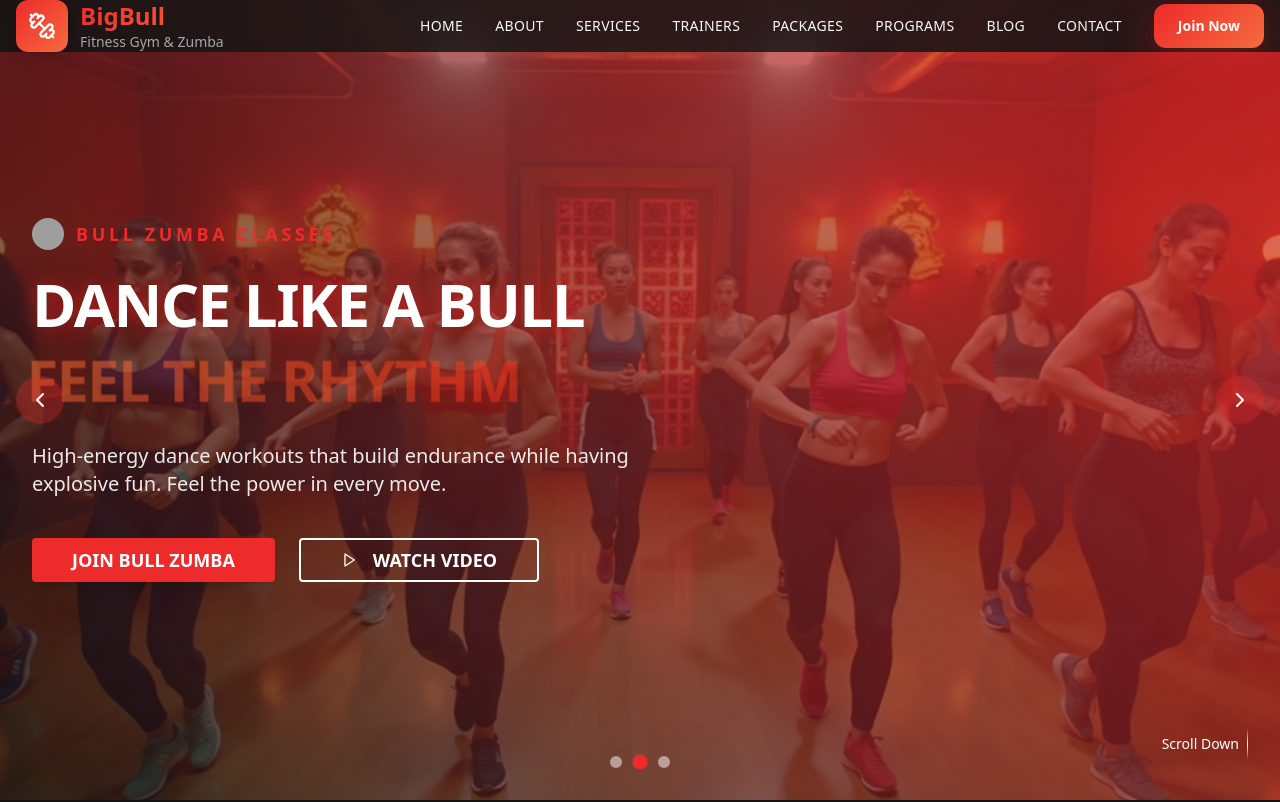
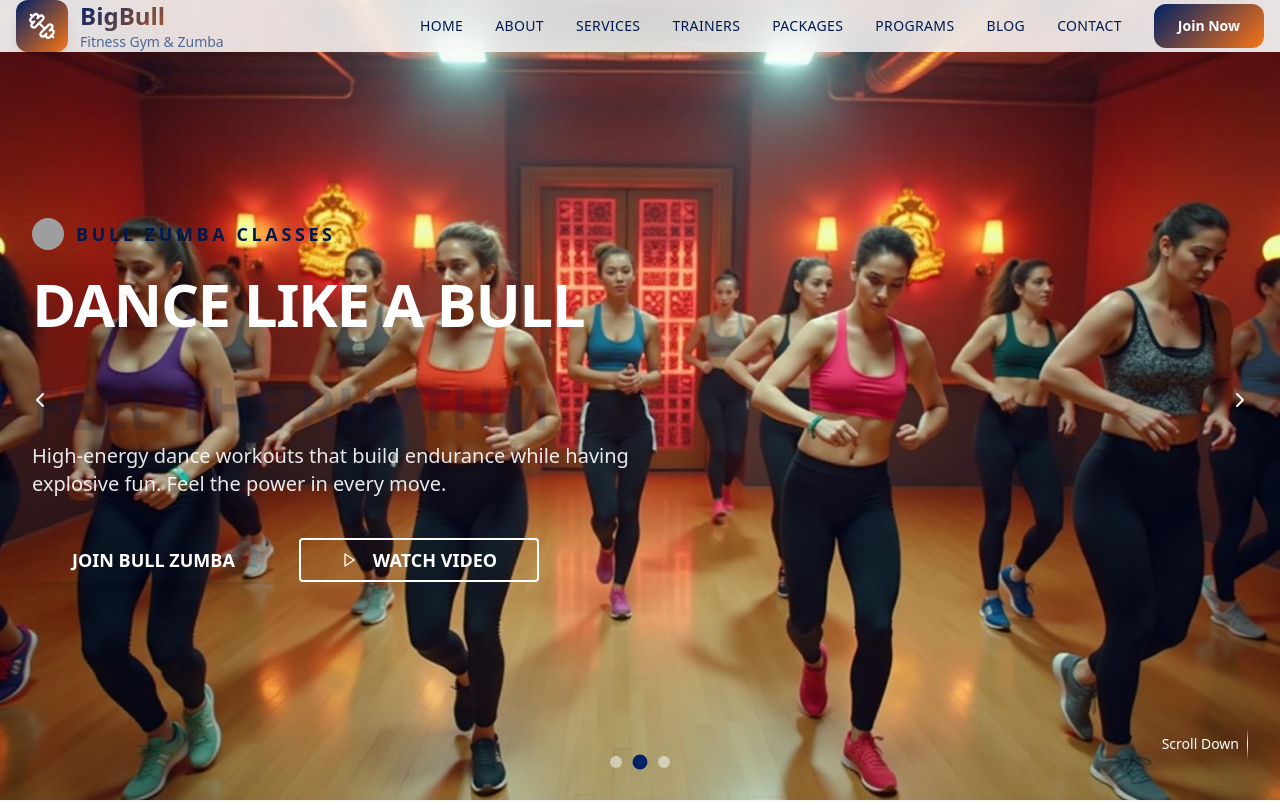
Before and after one commit to sameer-18sp/bigbull-fit-forge, a React (Vite) app: page / in a window 1280 px wide. Shown: the top 802 px of the page. Built offline with nearby package versions, Linux system fonts and the light colour scheme; grey boxes are pictures that could not be loaded.

Commit message:
Update color palette
Implement new color scheme with deep navy blue, vibrant orange, lime green, light gray, and peach accent. The palette aims for an energetic yet inviting feel, balancing professionalism with approachability.

```diff
--- a/src/index.css
+++ b/src/index.css
@@ -2,76 +2,76 @@
 @tailwind components;
 @tailwind utilities;
 
-/* BigBull Fitness Design System - Powerful Bull Theme
-Red Bull dominance with black/silver accents. All colors MUST be HSL.
+/* Energetic Gym Design System - Vibrant & Welcoming
+Navy authority, Orange energy, Lime growth, Light gray balance, Peach warmth
 */
 
 @layer base {
   :root {
-    /* Base colors - Dark bull theme */
-    --background: 0 0% 8%;
-    --foreground: 0 0% 98%;
+    /* Base colors - Clean modern theme */
+    --background: 0 0% 98%;
+    --foreground: 220 100% 15%;
 
     /* Card system */
-    --card: 0 0% 12%;
-    --card-foreground: 0 0% 95%;
+    --card: 0 0% 100%;
+    --card-foreground: 220 100% 15%;
 
-    --popover: 0 0% 10%;
-    --popover-foreground: 0 0% 95%;
+    --popover: 0 0% 100%;
+    --popover-foreground: 220 100% 15%;
 
-    /* Brand colors - Bull Power Theme */
-    --primary: 0 85% 55%; /* Bull Red */
+    /* Primary - Deep Navy for Authority */
+    --primary: 220 100% 20%; /* Deep Navy */
     --primary-foreground: 0 0% 98%;
-    --primary-glow: 0 85% 65%;
+    --primary-light: 220 80% 35%;
 
-    /* Secondary - Silver/Steel accents */
-    --secondary: 0 0% 75%;
-    --secondary-foreground: 0 0% 8%;
+    /* Secondary - Light Gray for Balance */
+    --secondary: 220 10% 85%;
+    --secondary-foreground: 220 100% 15%;
 
-    /* Bull Power Theme - Enhanced Colors */
-    --bull-red: 0 85% 55%; /* Dominant Red */
-    --bull-crimson: 0 88% 45%; /* Deep Crimson */
-    --bull-fire: 15 90% 60%; /* Fire Orange */
-    --bull-gold: 42 95% 55%; /* Gold Accent */
-    --bull-bronze: 30 80% 45%; /* Bronze */
-    --bull-silver: 0 0% 75%; /* Steel Silver */
-    --bull-dark: 0 0% 8%; /* Deep Black */
-    --bull-gray: 0 0% 25%; /* Iron Gray */
-    --bull-blood: 0 75% 45%; /* Dark Red */
-    --bull-ember: 10 80% 50%; /* Glowing Ember */
-    --bull-steel: 210 10% 60%; /* Steel Blue */
+    /* Energetic Gym Color Palette */
+    --gym-navy: 220 100% 20%; /* Deep Navy - Authority & Trust */
+    --gym-navy-light: 220 80% 35%; /* Lighter Navy */
+    --gym-orange: 25 95% 53%; /* Vibrant Orange - Energy & Motivation */
+    --gym-orange-light: 25 90% 65%; /* Lighter Orange */
+    --gym-lime: 80 60% 50%; /* Fresh Lime Green - Growth & Renewal */
+    --gym-lime-light: 80 50% 65%; /* Lighter Lime */
+    --gym-peach: 15 85% 75%; /* Gentle Peach - Approachability */
+    --gym-peach-light: 15 80% 85%; /* Lighter Peach */
+    --gym-gray: 220 10% 85%; /* Light Gray - Balance & Clarity */
+    --gym-gray-dark: 220 15% 70%; /* Darker Gray */
+    --gym-charcoal: 220 25% 25%; /* Charcoal for depth */
 
     /* Muted tones */
-    --muted: 0 0% 20%;
-    --muted-foreground: 0 0% 65%;
+    --muted: 220 10% 92%;
+    --muted-foreground: 220 30% 45%;
 
-    --accent: 0 85% 55%;
+    --accent: 25 95% 53%;
     --accent-foreground: 0 0% 98%;
 
-    --destructive: 0 84.2% 60.2%;
+    --destructive: 0 84% 60%;
     --destructive-foreground: 0 0% 98%;
 
-    --border: 0 0% 25%;
-    --input: 0 0% 20%;
-    --ring: 0 85% 55%;
+    --border: 220 10% 88%;
+    --input: 220 10% 92%;
+    --ring: 25 95% 53%;
 
-    /* Bull Power Gradients - Enhanced */
-    --gradient-hero: linear-gradient(135deg, hsl(var(--bull-red)), hsl(var(--bull-fire)));
-    --gradient-power: linear-gradient(45deg, hsl(var(--bull-dark)), hsl(var(--bull-red)));
-    --gradient-bull: linear-gradient(135deg, hsl(var(--bull-red)), hsl(var(--bull-blood)));
-    --gradient-fire: linear-gradient(135deg, hsl(var(--bull-fire)), hsl(var(--bull-crimson)));
-    --gradient-gold: linear-gradient(135deg, hsl(var(--bull-gold)), hsl(var(--bull-bronze)));
-    --gradient-steel: linear-gradient(135deg, hsl(var(--bull-steel)), hsl(var(--bull-silver)));
-    --gradient-ember: linear-gradient(135deg, hsl(var(--bull-ember)), hsl(var(--bull-red)));
+    /* Energetic Gradients - Modern & Vibrant */
+    --gradient-hero: linear-gradient(135deg, hsl(var(--gym-navy)), hsl(var(--gym-orange)));
+    --gradient-energy: linear-gradient(45deg, hsl(var(--gym-orange)), hsl(var(--gym-lime)));
+    --gradient-growth: linear-gradient(135deg, hsl(var(--gym-lime)), hsl(var(--gym-peach)));
+    --gradient-warmth: linear-gradient(135deg, hsl(var(--gym-peach)), hsl(var(--gym-orange-light)));
+    --gradient-balance: linear-gradient(135deg, hsl(var(--gym-gray)), hsl(var(--gym-peach-light)));
+    --gradient-authority: linear-gradient(135deg, hsl(var(--gym-navy)), hsl(var(--gym-navy-light)));
+    --gradient-motivation: linear-gradient(135deg, hsl(var(--gym-orange)), hsl(var(--gym-orange-light)));
     --gradient-subtle: linear-gradient(180deg, hsl(var(--background)), hsl(var(--card)));
 
-    /* Bull Shadows - Enhanced */
-    --shadow-glow: 0 0 30px hsl(var(--bull-red) / 0.4);
-    --shadow-power: 0 10px 40px hsl(var(--bull-red) / 0.3);
-    --shadow-fire: 0 0 50px hsl(var(--bull-fire) / 0.4);
-    --shadow-gold: 0 0 25px hsl(var(--bull-gold) / 0.3);
-    --shadow-steel: 0 5px 20px hsl(var(--bull-silver) / 0.2);
-    --shadow-intense: 0 20px 60px hsl(var(--bull-red) / 0.5);
+    /* Modern Shadows - Energetic yet Professional */
+    --shadow-glow: 0 0 30px hsl(var(--gym-orange) / 0.3);
+    --shadow-energy: 0 10px 40px hsl(var(--gym-orange) / 0.2);
+    --shadow-growth: 0 0 25px hsl(var(--gym-lime) / 0.3);
+    --shadow-warmth: 0 0 20px hsl(var(--gym-peach) / 0.4);
+    --shadow-authority: 0 5px 20px hsl(var(--gym-navy) / 0.15);
+    --shadow-elevated: 0 20px 60px hsl(var(--gym-navy) / 0.1);
 
     /* Advanced Animations */
     --transition-power: all 0.4s cubic-bezier(0.25, 0.8, 0.25, 1);
@@ -148,125 +148,148 @@ Red Bull dominance with black/silver accents. All colors MUST be HSL.
 }
 
 @layer components {
-  /* Advanced Bull Animations */
-  .animate-bull-charge {
-    animation: bull-charge 0.8s cubic-bezier(0.25, 0.46, 0.45, 0.94);
+  /* Energetic Gym Animations */
+  .animate-energy-pulse {
+    animation: energy-pulse 0.8s cubic-bezier(0.25, 0.46, 0.45, 0.94);
   }
 
-  .animate-power-pulse {
-    animation: power-pulse 2s ease-in-out infinite;
+  .animate-motivation-glow {
+    animation: motivation-glow 2s ease-in-out infinite;
   }
 
-  .animate-fire-glow {
-    animation: fire-glow 1.5s ease-in-out infinite alternate;
+  .animate-growth-wave {
+    animation: growth-wave 1.5s ease-in-out infinite alternate;
   }
 
-  .animate-steel-shine {
-    animation: steel-shine 2s linear infinite;
+  .animate-balance-float {
+    animation: balance-float 3s ease-in-out infinite;
   }
 
-  .hover-lift {
+  .hover-energize {
     transition: var(--transition-power);
   }
 
-  .hover-lift:hover {
-    transform: translateY(-8px) scale(1.02);
-    filter: drop-shadow(var(--shadow-intense));
+  .hover-energize:hover {
+    transform: translateY(-6px) scale(1.02);
+    filter: drop-shadow(var(--shadow-elevated));
   }
 
-  .bull-card-hover {
+  .gym-card-hover {
     transition: var(--transition-bounce);
     position: relative;
     overflow: hidden;
   }
 
-  .bull-card-hover::before {
+  .gym-card-hover::before {
     content: '';
     position: absolute;
     top: -50%;
     left: -50%;
     width: 200%;
     height: 200%;
-    background: linear-gradient(45deg, transparent, hsl(var(--bull-gold) / 0.1), transparent);
+    background: linear-gradient(45deg, transparent, hsl(var(--gym-orange) / 0.1), transparent);
     transform: rotate(45deg);
     transition: all 0.5s;
     opacity: 0;
   }
 
-  .bull-card-hover:hover::before {
-    animation: shimmer 1.5s ease-in-out;
+  .gym-card-hover:hover::before {
+    animation: energy-shimmer 1.5s ease-in-out;
     opacity: 1;
   }
 
-  .bull-card-hover:hover {
-    transform: translateY(-12px) rotateX(5deg);
-    box-shadow: var(--shadow-fire);
+  .gym-card-hover:hover {
+    transform: translateY(-8px) rotateY(2deg);
+    box-shadow: var(--shadow-energy);
   }
 
-  /* Text Animations */
-  .text-glow {
-    text-shadow: 0 0 20px hsl(var(--bull-red) / 0.5);
-  }
-
-  .text-fire {
-    background: var(--gradient-fire);
+  /* Gradient Text Effects */
+  .text-energy {
+    background: var(--gradient-energy);
     -webkit-background-clip: text;
     -webkit-text-fill-color: transparent;
     background-clip: text;
   }
 
-  .text-gold {
-    background: var(--gradient-gold);
+  .text-growth {
+    background: var(--gradient-growth);
     -webkit-background-clip: text;
     -webkit-text-fill-color: transparent;
     background-clip: text;
   }
+
+  .text-warmth {
+    background: var(--gradient-warmth);
+    -webkit-background-clip: text;
+    -webkit-text-fill-color: transparent;
+    background-clip: text;
+  }
+
+  .text-authority {
+    background: var(--gradient-authority);
+    -webkit-background-clip: text;
+    -webkit-text-fill-color: transparent;
+    background-clip: text;
+  }
+
+  /* Glow Effects */
+  .glow-orange {
+    text-shadow: 0 0 20px hsl(var(--gym-orange) / 0.4);
+  }
+
+  .glow-lime {
+    text-shadow: 0 0 15px hsl(var(--gym-lime) / 0.4);
+  }
+
+  .glow-peach {
+    text-shadow: 0 0 12px hsl(var(--gym-peach) / 0.5);
+  }
 }
 
 @layer utilities {
-  @keyframes bull-charge {
+  @keyframes energy-pulse {
     0% {
-      transform: translateX(-100px) scale(0.8);
+      transform: translateY(-20px) scale(0.95);
       opacity: 0;
     }
     60% {
-      transform: translateX(20px) scale(1.05);
-      opacity: 0.8;
+      transform: translateY(5px) scale(1.02);
+      opacity: 0.9;
     }
     100% {
-      transform: translateX(0) scale(1);
+      transform: translateY(0) scale(1);
       opacity: 1;
     }
   }
 
-  @keyframes power-pulse {
+  @keyframes motivation-glow {
     0%, 100% {
-      box-shadow: 0 0 20px hsl(var(--bull-red) / 0.3);
+      box-shadow: 0 0 20px hsl(var(--gym-orange) / 0.3);
     }
     50% {
-      box-shadow: 0 0 40px hsl(var(--bull-red) / 0.6), 0 0 60px hsl(var(--bull-fire) / 0.4);
+      box-shadow: 0 0 40px hsl(var(--gym-orange) / 0.6), 0 0 60px hsl(var(--gym-lime) / 0.4);
     }
   }
 
-  @keyframes fire-glow {
+  @keyframes growth-wave {
     0% {
-      filter: brightness(1) saturate(1);
+      filter: brightness(1) saturate(1) hue-rotate(0deg);
     }
     100% {
-      filter: brightness(1.2) saturate(1.3);
+      filter: brightness(1.1) saturate(1.2) hue-rotate(5deg);
     }
   }
 
-  @keyframes steel-shine {
-    0% {
-      background-position: -200% 0;
+  @keyframes balance-float {
+    0%, 100% {
+      transform: translateY(0px);
     }
-    100% {
-      background-position: 200% 0;
+    50% {
+      transform: translateY(-10px);
     }
   }
 
-  @keyframes shimmer {
+  @keyframes energy-shimmer {
     0% {
       transform: translateX(-100%) translateY(-100%) rotate(45deg);
     }
@@ -274,4 +297,26 @@ Red Bull dominance with black/silver accents. All colors MUST be HSL.
       transform: translateX(100%) translateY(100%) rotate(45deg);
     }
   }
+
+  @keyframes warmth-pulse {
+    0%, 100% {
+      transform: scale(1);
+      opacity: 1;
+    }
+    50% {
+      transform: scale(1.05);
+      opacity: 0.8;
+    }
+  }
+
+  @keyframes authority-slide {
+    0% {
+      transform: translateX(-30px);
+      opacity: 0;
+    }
+    100% {
+      transform: translateX(0);
+      opacity: 1;
+    }
+  }
 }
--- a/tailwind.config.ts
+++ b/tailwind.config.ts
@@ -33,18 +33,18 @@ export default {
 					DEFAULT: 'hsl(var(--secondary))',
 					foreground: 'hsl(var(--secondary-foreground))'
 				},
-				bull: {
-					red: 'hsl(var(--bull-red))',
-					crimson: 'hsl(var(--bull-crimson))',
-					fire: 'hsl(var(--bull-fire))',
-					gold: 'hsl(var(--bull-gold))',
-					bronze: 'hsl(var(--bull-bronze))',
-					silver: 'hsl(var(--bull-silver))',
-					dark: 'hsl(var(--bull-dark))',
-					gray: 'hsl(var(--bull-gray))',
-					blood: 'hsl(var(--bull-blood))',
-					ember: 'hsl(var(--bull-ember))',
-					steel: 'hsl(var(--bull-steel))'
+				gym: {
+					navy: 'hsl(var(--gym-navy))',
+					'navy-light': 'hsl(var(--gym-navy-light))',
+					orange: 'hsl(var(--gym-orange))',
+					'orange-light': 'hsl(var(--gym-orange-light))',
+					lime: 'hsl(var(--gym-lime))',
+					'lime-light': 'hsl(var(--gym-lime-light))',
+					peach: 'hsl(var(--gym-peach))',
+					'peach-light': 'hsl(var(--gym-peach-light))',
+					gray: 'hsl(var(--gym-gray))',
+					'gray-dark': 'hsl(var(--gym-gray-dark))',
+					charcoal: 'hsl(var(--gym-charcoal))'
 				},
 				destructive: {
 					DEFAULT: 'hsl(var(--destructive))',
@@ -88,21 +88,21 @@ export default {
 			},
 			backgroundImage: {
 				'gradient-hero': 'var(--gradient-hero)',
-				'gradient-power': 'var(--gradient-power)',
-				'gradient-fire': 'var(--gradient-fire)',
-				'gradient-gold': 'var(--gradient-gold)',
-				'gradient-bull': 'var(--gradient-bull)',
-				'gradient-steel': 'var(--gradient-steel)',
-				'gradient-ember': 'var(--gradient-ember)',
+				'gradient-energy': 'var(--gradient-energy)',
+				'gradient-growth': 'var(--gradient-growth)',
+				'gradient-warmth': 'var(--gradient-warmth)',
+				'gradient-balance': 'var(--gradient-balance)',
+				'gradient-authority': 'var(--gradient-authority)',
+				'gradient-motivation': 'var(--gradient-motivation)',
 				'gradient-subtle': 'var(--gradient-subtle)'
 			},
 			boxShadow: {
 				'glow': 'var(--shadow-glow)',
-				'power': 'var(--shadow-power)',
-				'fire': 'var(--shadow-fire)',
-				'gold': 'var(--shadow-gold)',
-				'steel': 'var(--shadow-steel)',
-				'intense': 'var(--shadow-intense)'
+				'energy': 'var(--shadow-energy)',
+				'growth': 'var(--shadow-growth)',
+				'warmth': 'var(--shadow-warmth)',
+				'authority': 'var(--shadow-authority)',
+				'elevated': 'var(--shadow-elevated)'
 			},
 			transitionTimingFunction: {
 				'power': 'var(--transition-power)',
@@ -127,50 +127,70 @@ export default {
 						height: '0'
 					}
 				},
-				'bull-charge': {
+				'energy-pulse': {
 					'0%': {
-						transform: 'translateX(-100px) scale(0.8)',
+						transform: 'translateY(-20px) scale(0.95)',
 						opacity: '0'
 					},
 					'60%': {
-						transform: 'translateX(20px) scale(1.05)',
-						opacity: '0.8'
+						transform: 'translateY(5px) scale(1.02)',
+						opacity: '0.9'
 					},
 					'100%': {
-						transform: 'translateX(0) scale(1)',
+						transform: 'translateY(0) scale(1)',
 						opacity: '1'
 					}
 				},
-				'power-pulse': {
+				'motivation-glow': {
 					'0%, 100%': {
-						boxShadow: '0 0 20px hsl(var(--bull-red) / 0.3)'
+						boxShadow: '0 0 20px hsl(var(--gym-orange) / 0.3)'
 					},
 					'50%': {
-						boxShadow: '0 0 40px hsl(var(--bull-red) / 0.6), 0 0 60px hsl(var(--bull-fire) / 0.4)'
+						boxShadow: '0 0 40px hsl(var(--gym-orange) / 0.6), 0 0 60px hsl(var(--gym-lime) / 0.4)'
 					}
 				},
-				'fire-glow': {
+				'growth-wave': {
 					'0%': {
-						filter: 'brightness(1) saturate(1)'
+						filter: 'brightness(1) saturate(1) hue-rotate(0deg)'
 					},
 					'100%': {
-						filter: 'brightness(1.2) saturate(1.3)'
+						filter: 'brightness(1.1) saturate(1.2) hue-rotate(5deg)'
 					}
 				},
-				'steel-shine': {
-					'0%': {
-						backgroundPosition: '-200% 0'
+				'balance-float': {
+					'0%, 100%': {
+						transform: 'translateY(0px)'
 					},
-					'100%': {
-						backgroundPosition: '200% 0'
+					'50%': {
+						transform: 'translateY(-10px)'
 					}
 				},
-				'shimmer': {
+				'energy-shimmer': {
 					'0%': {
 						transform: 'translateX(-100%) translateY(-100%) rotate(45deg)'
 					},
 					'100%': {
 						transform: 'translateX(100%) translateY(100%) rotate(45deg)'
+					}
+				},
+				'warmth-pulse': {
+					'0%, 100%': {
+						transform: 'scale(1)',
+						opacity: '1'
+					},
+					'50%': {
+						transform: 'scale(1.05)',
+						opacity: '0.8'
+					}
+				},
+				'authority-slide': {
+					'0%': {
+						transform: 'translateX(-30px)',
+						opacity: '0'
+					},
+					'100%': {
+						transform: 'translateX(0)',
+						opacity: '1'
 					}
 				},
 				'float': {
@@ -181,11 +201,13 @@ export default {
 			animation: {
 				'accordion-down': 'accordion-down 0.2s ease-out',
 				'accordion-up': 'accordion-up 0.2s ease-out',
-				'bull-charge': 'bull-charge 0.8s cubic-bezier(0.25, 0.46, 0.45, 0.94)',
-				'power-pulse': 'power-pulse 2s ease-in-out infinite',
-				'fire-glow': 'fire-glow 1.5s ease-in-out infinite alternate',
-				'steel-shine': 'steel-shine 2s linear infinite',
-				'shimmer': 'shimmer 1.5s ease-in-out',
+				'energy-pulse': 'energy-pulse 0.8s cubic-bezier(0.25, 0.46, 0.45, 0.94)',
+				'motivation-glow': 'motivation-glow 2s ease-in-out infinite',
+				'growth-wave': 'growth-wave 1.5s ease-in-out infinite alternate',
+				'balance-float': 'balance-float 3s ease-in-out infinite',
+				'energy-shimmer': 'energy-shimmer 1.5s ease-in-out',
+				'warmth-pulse': 'warmth-pulse 2s ease-in-out infinite',
+				'authority-slide': 'authority-slide 0.6s ease-out',
 				'float': 'float 3s ease-in-out infinite'
 			}
 		}
```
